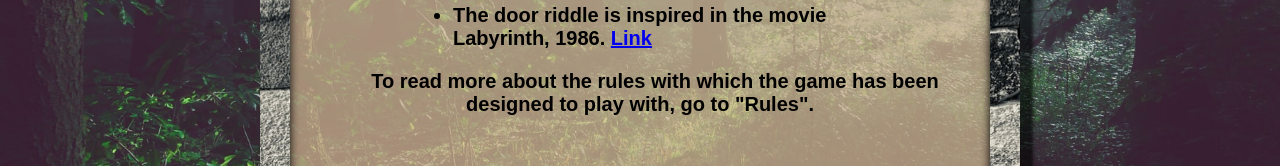
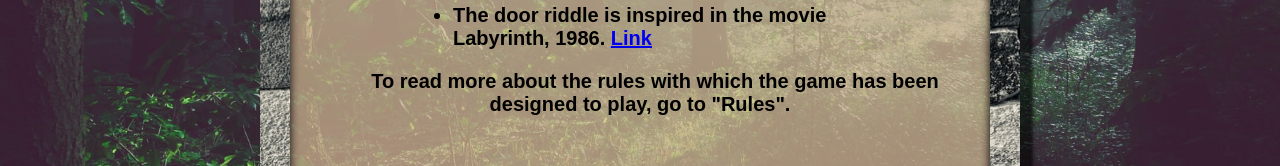
Before and after one commit to 40428544/SET08101-Portals, a plain HTML site: page references.html in a window 1280 px wide. Shown: the part 522-688 px from the top of the page. Drawn offline with Linux system fonts and the light colour scheme.

Commit message:
Update references.html

```diff
--- a/references.html
+++ b/references.html
@@ -27,7 +27,7 @@
                                 <li class="listMargin">The door riddle is inspired in the movie Labyrinth, 1986. <a href="https://en.wikipedia.org/wiki/Labyrinth_(1986_film)">Link</a></li>
                             </ul>
                             <p class="paragraph-main">
-                                To read more about the rules with which the game has been designed to play with, go to
+                                To read more about the rules with which the game has been designed to play, go to
                                 "Rules".
                             </p>
                         </article>
```
